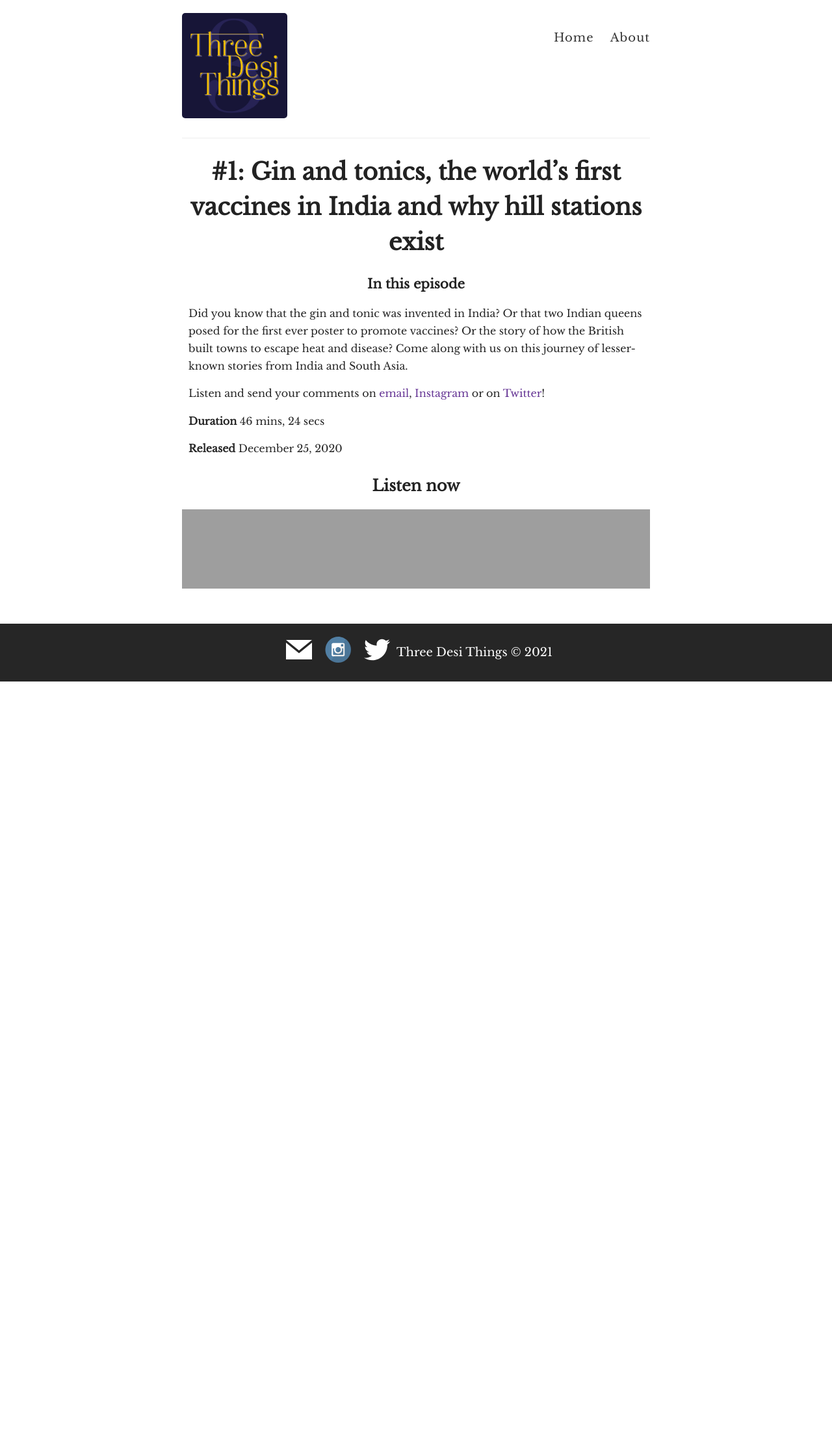
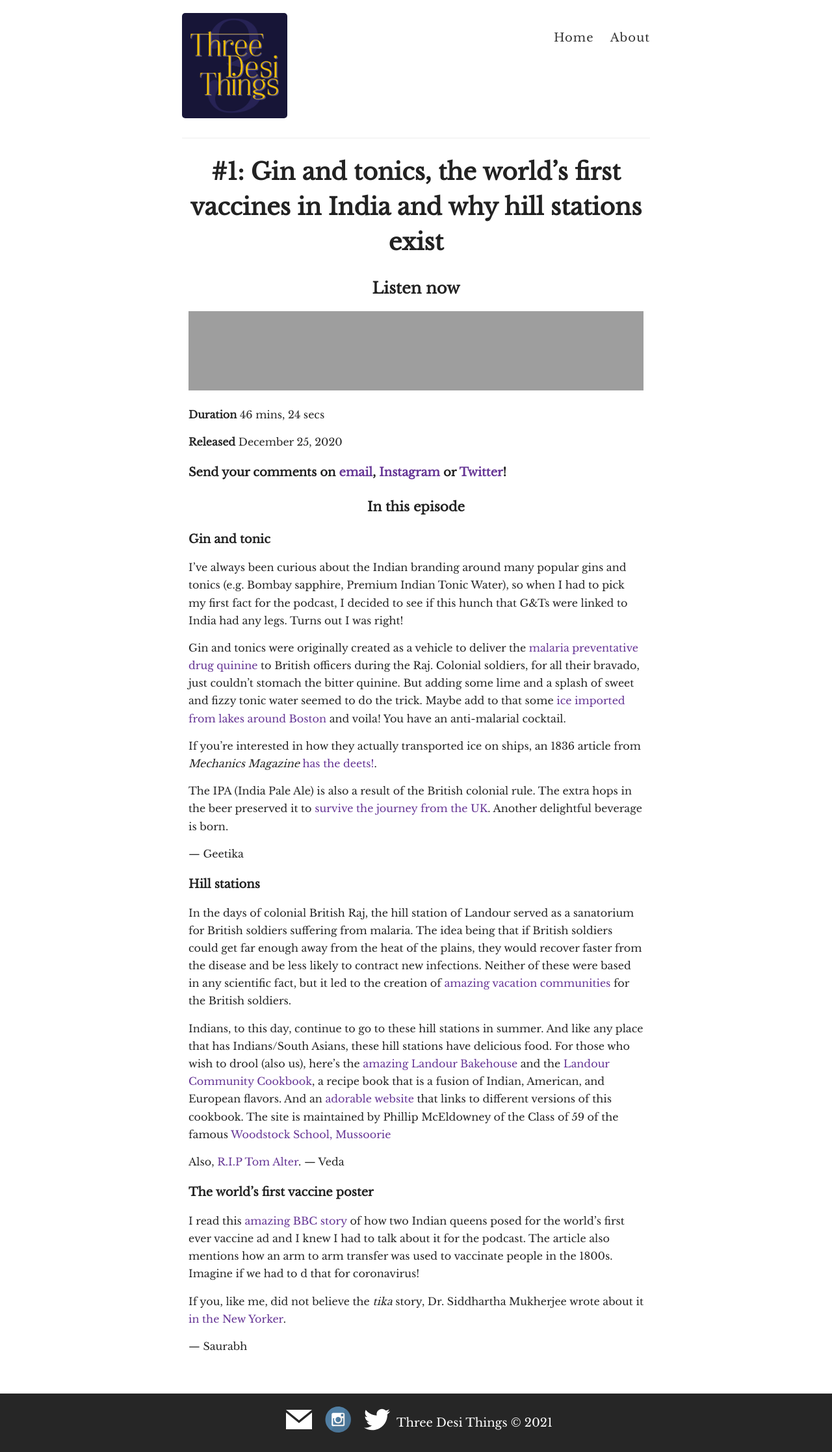
Before and after one commit to three-desi-things/three-desi-things.github.io, a Jekyll site: the page built from _posts/2020-12-25-1.markdown, in a window 1280 px wide. Shown: the whole page at 65% size. Built offline with Jekyll 4.4.1, drawn with Linux system fonts in a browser that asks for light colours; before the commit the page ends 1049 px from its top, so only the background shows below that; grey boxes are pictures that could not be loaded.

Commit message:
added episode notes

```diff
--- a/_layouts/episode.html
+++ b/_layouts/episode.html
@@ -9,17 +9,21 @@ layout: default
 		<h1 id="page--content--title" class="episode__title"><strong>{{ page.title }}</strong></h1>
 
 		<section id="episode--main--content" class="episode__content">
+
+			{% include podcast-player.html %}
+
+			<aside id="episode--content--metadata" class="episode__info">
+				<p class="page--item-metadata"><strong>Duration</strong> {{ page.duration | replace: ':', ' mins, ' | append: ' secs' }}</p>
+				<p class="page--item-metadata"><strong>Released</strong> {{ page.date | date: "%B %d, %Y" }} </p>
+			</aside>
+
+			<h4 class="episode__share">Send your comments on <a href="mailto:threedesithings@gmail.com">email</a>, <a href="https://instagram.com/threedesithings">Instagram</a> or <a href="https://twitter.com/threedesithings">Twitter</a>!</h4>
+
 			<h3 class="page--post-content--title">In this episode</h3>
+
 			{{ content }}
 		</section>
-
-		<aside id="episode--content--metadata" class="episode__info">
-			<p class="page--item-metadata"><strong>Duration</strong> {{ page.duration | replace: ':', ' mins, ' | append: ' secs' }}</p>
-			<p class="page--item-metadata"><strong>Released</strong> {{ page.date | date: "%B %d, %Y" }} </p>
-		</aside>
 
 	</div>
 
 </article>
-
-{% include podcast-player.html %}
--- a/_layouts/post.html
+++ b/_layouts/post.html
@@ -34,6 +34,4 @@ layout: default
   <!--<div class="date">
     Written on {{ page.date | date: "%B %e, %Y" }}
   </div>-->
-
-  {% include disqus.html %}
 </article>
--- a/_posts/2020-12-25-1.markdown
+++ b/_posts/2020-12-25-1.markdown
@@ -7,7 +7,7 @@ url:        "1 - gin-and-tonic-vaccine-in-india-hill-stations"
 subtitle: 	""
 summary: 		"Did you know that the gin and tonic was invented in India? Or that two Indian queens posed for the first ever poster to promote vaccines? Or the story of how the British built towns to escape heat and disease?"
 
-description: 	"Did you know that the gin and tonic was invented in India? Or that two Indian queens posed for the first ever poster to promote vaccines? Or the story of how the British built towns to escape heat and disease?
+excerpt: 	"Did you know that the gin and tonic was invented in India? Or that two Indian queens posed for the first ever poster to promote vaccines? Or the story of how the British built towns to escape heat and disease?
 
 Come along with us on this journey of lesser-known stories from India and South Asia."
 
@@ -23,6 +23,32 @@ player_link: "https://www.podbean.com/media/player/f6yi4-f5e3f8?from=pb6admin&do
 
 {{page.description}}
 
+<h4 class="fact__hed">Gin and tonic</h4>
+
+I’ve always been curious about the Indian branding around many popular gins and tonics (e.g. Bombay sapphire, Premium Indian Tonic Water), so when I had to pick my first fact for the podcast, I decided to see if this hunch that G&Ts were linked to India had any legs. Turns out I was right!
+
+Gin and tonics were originally created as a vehicle to deliver the [malaria preventative drug quinine](https://www.mcgill.ca/oss/article/did-you-know/malaria-reason-behind-gin-and-tonic#:~:text=There%20is%20some%20good%20news,main%20component%20of%20tonic%20water!&text=So%2C%20in%20the%201800s%2C%20soldiers,classic%20(and%20my%20favourite!)) to British officers during the Raj. Colonial soldiers, for all their bravado, just couldn’t stomach the bitter quinine. But adding some lime and a splash of sweet and fizzy tonic water seemed to do the trick. Maybe add to that some [ice imported from lakes around Boston](https://www.wired.com/2010/09/0913calcutta-ice-ship/) and voila! You have an anti-malarial cocktail.
+
+If you&rsquo;re interested in how they actually transported ice on ships, an 1836 article from _Mechanics Magazine_ [has the deets!](https://www.todayinsci.com/T/Tudor_Frederic/IceTradeAmericaToIndia.htm).
 
 
-Listen and send your comments on [email](mailto:threedesithings@gmail.com), [Instagram](https://instagram.com/threedesithings) or on [Twitter](https://twitter.com/threedesithings)!
+The IPA (India Pale Ale) is also a result of the British colonial rule. The extra hops in the beer preserved it to [survive the journey from the UK](https://www.theguardian.com/lifeandstyle/2015/jan/30/brief-history-of-ipa-india-pale-ale-empire-drinks#:~:text=So%20what%20is%20IPA%3F,month%20journey%20from%20Britain%20intact). Another delightful beverage is born.
+
+— Geetika
+
+<h4 class="fact__hed">Hill stations</h4>
+
+In the days of colonial British Raj, the hill station of Landour served as a sanatorium for British soldiers suffering from malaria. The idea being that if British soldiers could get far enough away from the heat of the plains, they would recover faster from the disease and be less likely to contract new infections. Neither of these were based in any scientific fact, but it led to the creation of [amazing vacation communities](http://southasia.ucla.edu/hill-stations-pinnacles-raj/) for the British soldiers.
+
+Indians, to this day, continue to go to these hill stations in summer. And like any place that has Indians/South Asians, these hill stations have delicious food. For those who wish to drool (also us), here&rsquo;s the [amazing Landour Bakehouse](https://homegrown.co.in/article/801499/a-mussoorie-bakehouse-uses-century-old-recipes-from-the-british-era) and the [Landour Community Cookbook](https://www.goodreads.com/book/show/475179.Landour_Cookbook), a recipe book that is a fusion of Indian, American, and European flavors. And an [adorable website](https://people.virginia.edu/~pm9k/59/landourcookbook.html) that links to different versions of this cookbook. The site is maintained by Phillip McEldowney of the Class of 59 of the famous [Woodstock School, Mussoorie](https://www.woodstockschool.in/)
+
+Also, [R.I.P Tom Alter](https://en.wikipedia.org/wiki/Tom_Alter).
+— Veda
+
+<h4 class="fact__hed">The world&rsquo;s first vaccine poster</h4>
+
+I read this [amazing BBC story](https://www.bbc.com/news/world-asia-india-53944723) of how two Indian queens posed for the world&rsquo;s first ever vaccine ad and I knew I had to talk about it for the podcast. The article also mentions how an arm to arm transfer was used to vaccinate people in the 1800s. Imagine if we had to d that for coronavirus!
+
+If you, like me, did not believe the _tika_ story, Dr. Siddhartha Mukherjee wrote about it [in the New Yorker](https://www.newyorker.com/magazine/2020/04/06/how-does-the-coronavirus-behave-inside-a-patient).
+
+— Saurabh
--- a/assets/style.scss
+++ b/assets/style.scss
@@ -82,6 +82,14 @@ h1 {
 
 h2 {
   font-size: 24px;
+}
+
+.fact__hed {
+  text-align: left;
+}
+
+.episode__share {
+  text-align: left;
 }
 
 .post {
```
